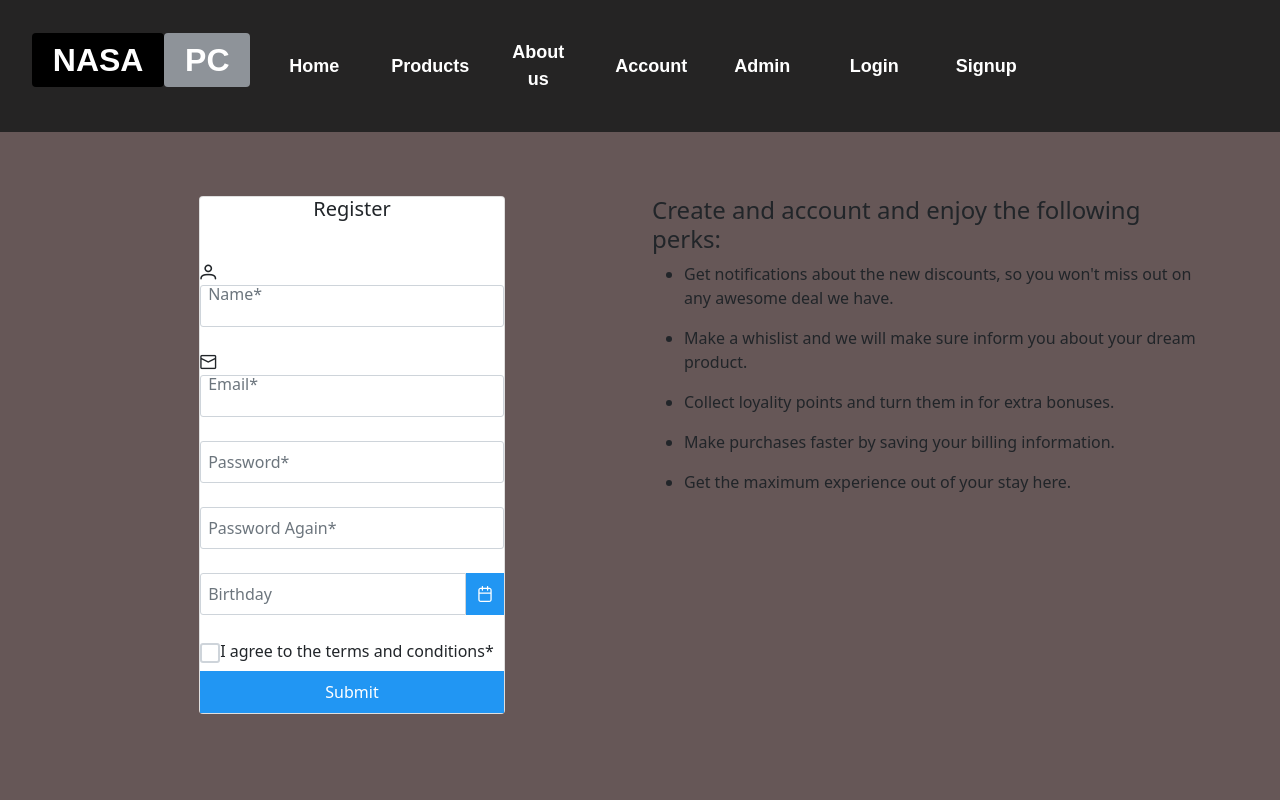
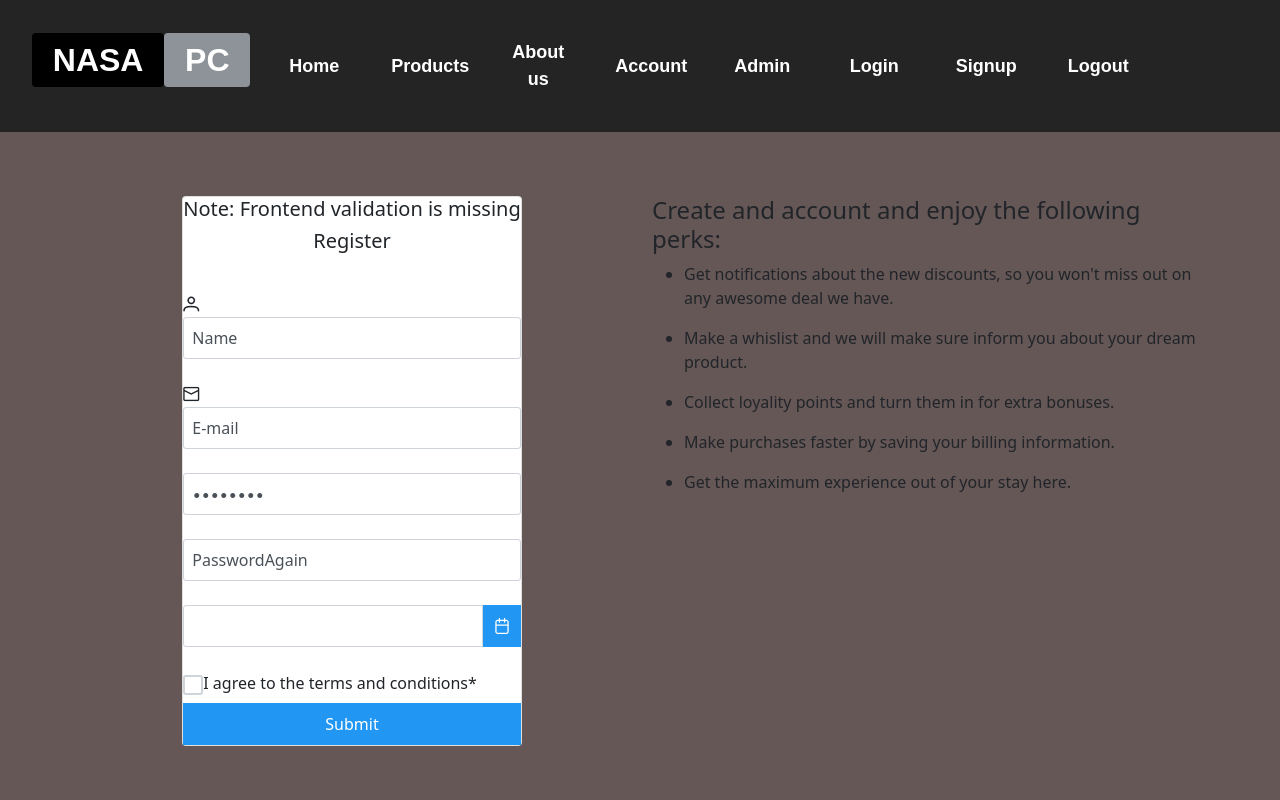
Before and after one commit to tamasrobert/NasaPC, a Vue app in the folder WebShop/: page /signup in a window 1280 px wide. Shown: the top 800 px of the page. Built offline with nearby package versions, Linux system fonts and the light colour scheme.

Commit message:
I have encountered some problems about Cores policy and the none get methods are being blocked, currently searching for a solution. The Auth, Product and some of the Admin services should work once I find a solution, today I will finish the services regardless.

```diff
--- a/WebShop/src/components/Navbar.vue
+++ b/WebShop/src/components/Navbar.vue
@@ -36,7 +36,12 @@
                 <div v-else>
                     <span class="btn navbar-link">{{menuitem.title}}</span>
                 </div>
+
             </li>
+            <li class="navbar-item">
+                <router-link class="btn navbar-link" to="/logout">Logout</router-link>
+            </li>
+
         </ul>
     </nav>
 
@@ -49,6 +54,7 @@
                     <li class="navbar-item" v-for="(drmenuitem,j) in menuitem.dropdowns" :key="j">
                         <router-link class="navbar-link" :to="drmenuitem.to">{{drmenuitem.ddTitle}}</router-link>
                     </li>
+
                 </ul>
             </div>
             <div class="col-6"></div>
@@ -135,8 +141,9 @@ export default {
                 this.menu[i].dropdown = true
             }
 
-        }
-     }
+        },
+
+    }
 }
 </script>
 
--- a/WebShop/src/router/router.js
+++ b/WebShop/src/router/router.js
@@ -2,6 +2,7 @@ import {createRouter,createWebHistory} from 'vue-router'
 
 import Home from '../views/Shop/Home.vue'
 import Products from '../views/Shop/Products.vue'
+import ProductDetails from '../views/Shop/Product-details.vue'
 import Cart from '../views/Account/Cart.vue'
 
 import AddProduct from '../views/Admin/Add-product.vue'
@@ -10,6 +11,7 @@ import Admin_Product from '../views/Admin/Admin-products.vue'
 
 import Login from '../views/Account/Login.vue'
 import Signup from '../views/Account/Signup.vue'
+import Logout from '../views/Account/Logout.vue'
 import AccountSettings from '../views/Account/Account-settings.vue'
 import WishList from '../views/Account/WishList.vue'
 
@@ -17,6 +19,7 @@ const routes = [
     {path: '/', component: Home},
     {path: '/products', component: Products},
     {path: '/cart', component: Cart},
+    {path: '/product/:id', component: ProductDetails},
 
     {path: '/admin/add-product', component: AddProduct},
     {path: '/admin/edit-product', component: EditProduct},
@@ -24,6 +27,7 @@ const routes = [
 
     {path: '/login', component: Login},
     {path: '/signup', component: Signup},
+    {path: '/logout', component: Logout},
     {path: '/account/settings', component: AccountSettings},
     {path: '/account/wishlist', component: WishList},
 
--- a/WebShop/src/services/AccountDataService.js
+++ b/WebShop/src/services/AccountDataService.js
@@ -3,8 +3,19 @@ import  Axios  from "axios";
 Axios.defaults.baseURL='http://localhost:3000/api';
 
 export default {
-    SignUp(UserDate) {
-        return Axios.post('/api/register', UserDate)
+    SignUp(UserData) {
+        return Axios.post('/register', UserData)
+        .then(() => {})
+    },
+
+    Login(UserData) {
+        return Axios.post('login', UserData)
+        .then(() => {})
+    },
+
+    Logout() {
+        return Axios.get('/logout')
         .then(() => {})
     }
+
 }
--- a/WebShop/src/services/dataservice.js
+++ b/WebShop/src/services/dataservice.js
@@ -12,8 +12,17 @@ export default {
         .catch(err => {
             console.log(err)
         })
+    },
+
+    getProductById(id){
+        return Axios.get('/product/'+id)
+        .then(resp => {
+            return resp.data
+        })
+        .catch(err => {
+            console.log(err)
+        })
     }
 
 
-
 }
--- a/WebShop/src/views/Account/Login.vue
+++ b/WebShop/src/views/Account/Login.vue
@@ -6,16 +6,16 @@
 
 
 
-        <form class="col-6 standardFormSettings m-5">
+        <form class="col-6 standardFormSettings m-5" @submit="Login()">
 
             <div class="mb-3 ">
                 <label class="form-label">Email:</label>
-                <input type="email" class="form-control" v-model="Email">
+                <input type="email" class="form-control" v-model="UserData.email">
             </div>
 
             <div class="mb-3 ">
                 <label class="form-label">Password:</label>
-                <input type="text" class="form-control" v-model="Password">
+                <input type="text" class="form-control" v-model="UserData.password">
             </div>
 
             <div class="row">
@@ -23,7 +23,7 @@
                     <button type="submit" class="btn btn-primary">Login</button>
                 </div>
                 <div class="col-6">
-                    <button type="submit" class="btn btn-primary">Forgot password</button>
+                    <button class="btn btn-primary">Forgot password</button>
                 </div>
             </div>
         </form>
@@ -43,6 +43,7 @@
 <script>
 import Navbar from '../../components/Navbar.vue'
 import Footer from '../../components/Footer.vue'
+import AccountDataService from '../../services/AccountDataService.js'
 
 export default {
     name: 'Login',
@@ -52,10 +53,18 @@ export default {
     },
     data() {
         return {
-            Email: "",
-            Password: ""
+            UserData: {
+                email: "",
+                password: ""
+            }
 
         }
+    },
+    methods: {
+        Login() {
+            AccountDataService.Login(this.UserData).then(() => {}).catch()
+        }
+
     }
 
 }
--- /dev/null
+++ b/WebShop/src/views/Account/Logout.vue
@@ -0,0 +1,21 @@
+<template>
+  Logout
+</template>
+
+<script>
+import AccountDataService from '../../services/AccountDataService'
+export default {
+    name: 'Logout',
+    created: {
+        Logout() {
+            AccountDataService.Logout().then(() => {
+                this.$router.push('/')
+            })
+        }
+    }
+}
+</script>
+
+<style>
+
+</style>
--- a/WebShop/src/views/Account/Signup.vue
+++ b/WebShop/src/views/Account/Signup.vue
@@ -9,28 +9,29 @@
 
                     <div class="flex justify-content-center">
                         <div class="card">
+                            <h5> Note: Frontend validation is missing</h5>
                             <h5 class="text-center">Register</h5>
                             <form class="p-fluid" method="post" @submit="SignupNewUser">
                                 <div class="field">
                                     <div class="p-float-label p-input-icon-right">
                                         <i class="pi pi-user"></i>
-                                        <InputText id="name" v-model="UserName" />
-                                        <label for="name" >Name*</label>
+                                        <InputText id="name" v-model="UserData.name" />
+                                        <!-- <label for="name" >Name*</label> -->
                                     </div>
                                     <!-- <small v-if="(v$.name.$invalid && submitted) || v$.name.$pending.$response" class="p-error">{{v$.name.required.$message.replace('Value', 'Name')}}</small> -->
                                 </div>
                                 <div class="field">
                                     <div class="p-float-label p-input-icon-right">
                                         <i class="pi pi-envelope" />
-                                        <InputText id="email" v-model="UserEmail"/>
-                                        <label for="email" >Email*</label>
+                                        <InputText id="email" v-model="UserData.email"/>
+                                        <!-- <label for="email" >Email*</label> -->
                                     </div>
 
 
                                 </div>
                                 <div class="field">
                                     <div class="p-float-label">
-                                        <Password id="password" v-model="UserPassword">
+                                        <Password id="password" v-model="UserData.password">
                                             <template #header>
                                                 <h6>Pick a password</h6>
                                             </template>
@@ -46,19 +47,19 @@
                                                 </ul>
                                             </template>
                                         </Password>
-                                        <label for="password">Password*</label>
+                                        <!-- <label for="password">Password*</label> -->
                                     </div>
                                 </div>
                                 <div class="field">
                                 <span class="p-float-label">
-                                    <InputText id="inputtext" type="text" v-model="UserPasswordAgain" />
-                                    <label for="inputtext">Password Again*</label>
+                                    <InputText id="inputtext" type="text" v-model="UserData.passwordAgain" />
+                                    <!-- <label for="inputtext">Password Again*</label> -->
                                 </span>
                                 </div>
                                 <div class="field">
                                     <div class="p-float-label">
-                                        <Calendar id="date" v-model="UserDate" :showIcon="true" />
-                                        <label for="date">Birthday</label>
+                                        <Calendar id="date" v-model="UserData.date" :showIcon="true" />
+                                        <!-- <label for="date">Birthday</label> -->
                                     </div>
                                 </div>
                                 <!-- <div class="field">
@@ -68,8 +69,8 @@
                                     </div>
                                 </div> -->
                                 <div class="field-checkbox">
-                                    <Checkbox id="accept" name="accept"/>
-                                    <label for="accept">I agree to the terms and conditions*</label>
+                                    <Checkbox/>
+                                    <label>I agree to the terms and conditions*</label>
                                 </div>
                                 <Button type="submit" label="Submit" class="mt-2" />
                             </form>
@@ -120,6 +121,7 @@ import Checkbox from 'primevue/checkbox'
 import Calendar from 'primevue/calendar'
 import Password from 'primevue/password'
 import InputText from 'primevue/inputtext'
+import AccountDataService from '../../services/AccountDataService.js'
 
 
 export default {
@@ -135,16 +137,36 @@ export default {
     },
     data() {
         return {
-            UserName: '',
-            UserEmail: '',
-            UserPassword: '',
-            UserPasswordAgain: '',
-            UserDate: ''
+            UserData: {
+                name: 'Name',
+                email: 'E-mail',
+                password: 'Password',
+                passwordAgain: 'PasswordAgain',
+                date: ''
+            }
         }
     },
+    // validations() {
+    //     return {
+    //         name: {
+    //             required
+    //         },
+    //         email: {
+    //             required,
+    //             email
+    //         },
+    //         password: {
+    //             required
+    //         },
+    //         accept: {
+    //             required
+    //         }
+    //     }
+    // },
     methods:{
         SignupNewUser() {
-
+            AccountDataService.SignUp(this.UserData).then(() => {}).catch()
+            //ToDo: trigger a message which says to check emals !!!
         }
 
     }
--- a/WebShop/src/views/Shop/Products.vue
+++ b/WebShop/src/views/Shop/Products.vue
@@ -8,6 +8,7 @@
                     <div class=" col-3 productCardSettings " v-for="(product,i) in products" :key="i">
                         <img src="https://picsum.photos/200/300">
                         <div class="flex justify-content-between" style="margin: 12px;">
+                            <h5>{{product._id}}</h5>
                             <h5>{{product.name}}</h5>
                             <h5>{{product.price}} FT</h5>
                         </div>
```
Also changed, not shown: WebShop/src/views/Shop/Product-details.vue (+42 -1 lines).
